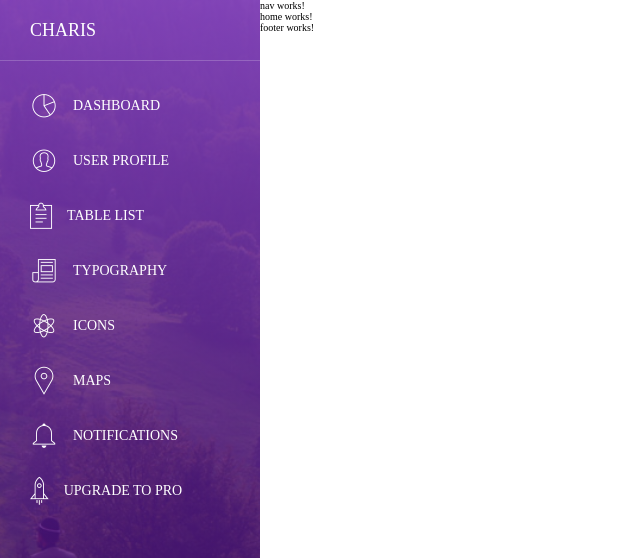
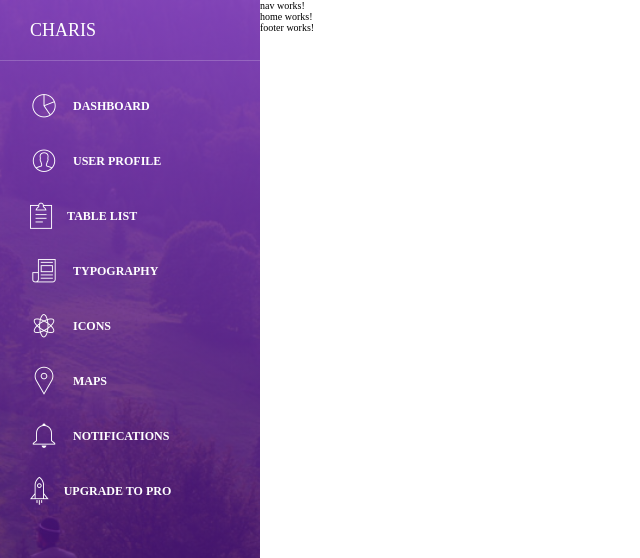
Before and after one commit to onwuvic/angular-admin-dashboard, an Angular app: page /dashboard in a window 1280 px wide. Shown: the top 558 px of the page, without its empty margins (0-640 px from the left). Built offline with nearby package versions, Linux system fonts and the light colour scheme.

Commit message:
add style to each side links

```diff
--- a/src/app/shared/side-nav/side-nav.component.html
+++ b/src/app/shared/side-nav/side-nav.component.html
@@ -9,7 +9,7 @@
     <li routerLinkActive="active" *ngFor="let menuItem of menuItems" class="nav-item" [routerLinkActiveOptions]="{exact: true}">
       <a [routerLink]="[menuItem.path]" class="nav-link">
         <i class="{{menuItem.icon}} nav-icon"></i>
-        <p>{{ menuItem.title }}</p>
+        <p class="nav-text">{{ menuItem.title }}</p>
       </a>
     </li>
   </ul>
--- a/src/app/shared/side-nav/side-nav.component.scss
+++ b/src/app/shared/side-nav/side-nav.component.scss
@@ -44,12 +44,19 @@
       padding: 10px 15px;
       margin: 5px 15px;
       text-transform: uppercase;
+      font-size: 1.2rem;
+      font-weight: 600;
+      line-height: 30px;
     }
 
     &-icon {
       font-size: 2.8rem;
       margin-right: 1.5rem;
-      line-height: 30px;
+    }
+
+    &-text {
+
+
     }
   }
 
```
